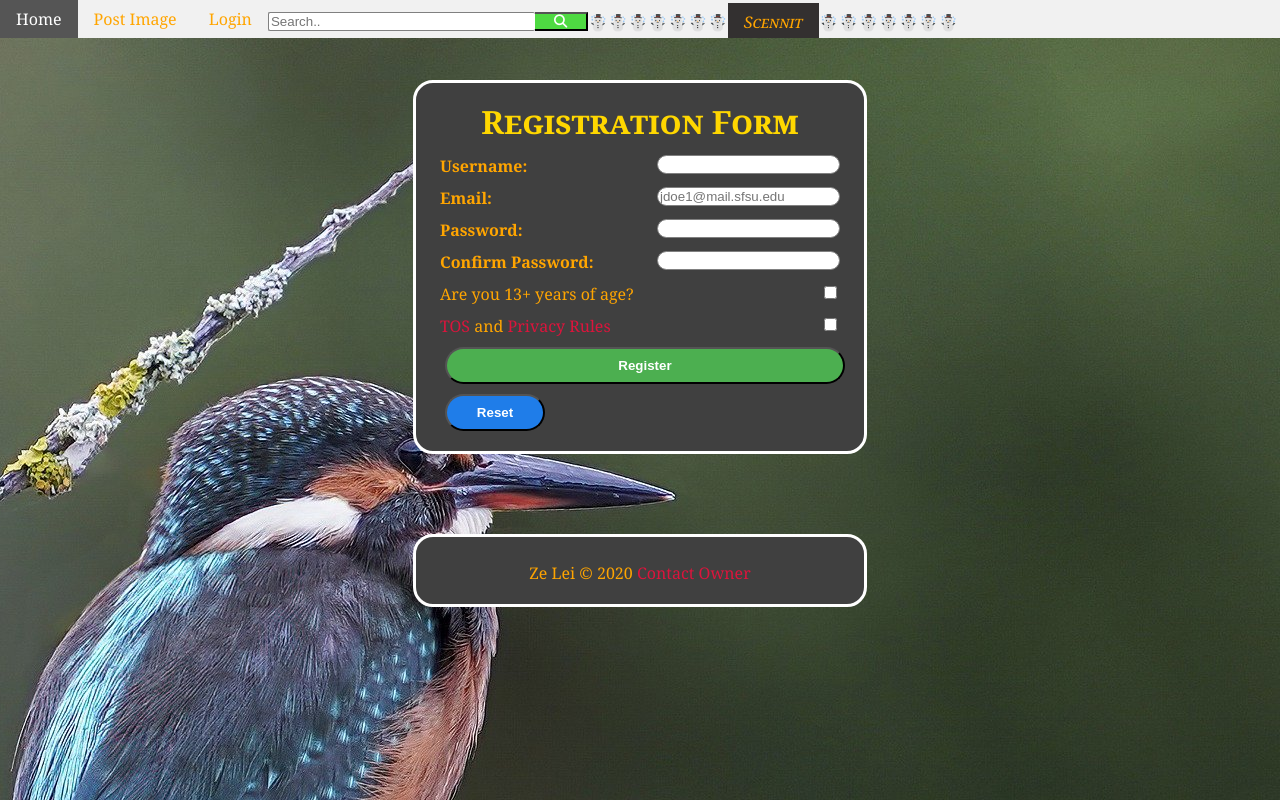
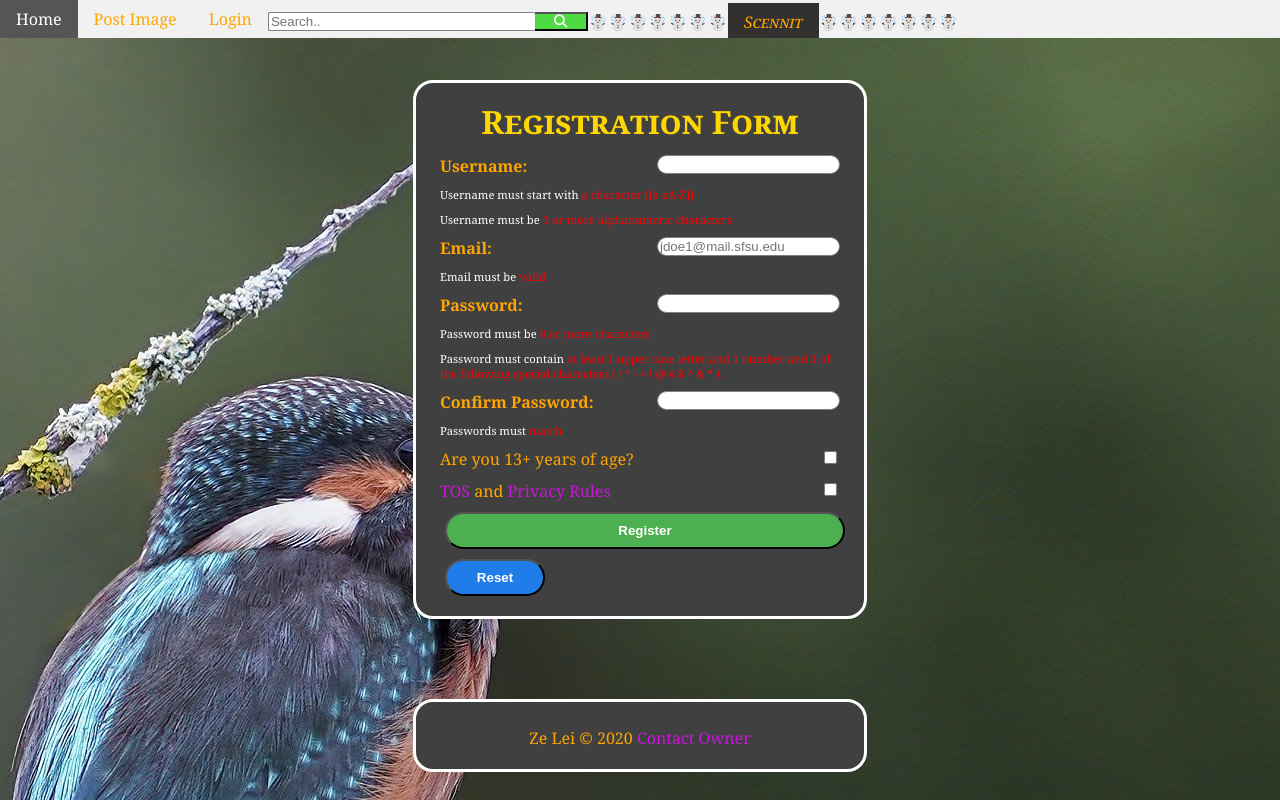
Before and after one commit to Frogger-Software/Scennit-Website, a Node server app: page /registration in a window 1280 px wide. Run offline with Node 20, Linux system fonts and the light colour scheme; some libraries are stand-ins or nearby versions.

Commit message:
spruced up frontend js for registration

```diff
--- a/application/public/css/form.css
+++ b/application/public/css/form.css
@@ -37,7 +37,7 @@ h1:hover{
 }
 
 .link{
-    color: crimson;
+    color: rgb(203, 20, 220);
 }
 
 .fileInput{
--- /dev/null
+++ b/application/public/css/registration.css
@@ -0,0 +1,11 @@
+.req{
+    color: red;
+}
+
+.white{
+    color: white;
+}
+
+.smaller{
+    font-size: .7em;
+}
--- a/application/public/js/registration.js
+++ b/application/public/js/registration.js
@@ -1,3 +1,5 @@
+var requirements = [false, false, false, false, false, false];
+
 function alphanumericCheck(str) {
     ascii = str.charCodeAt(0);
     if (ascii < 65 || ascii > 122) {
@@ -8,32 +10,86 @@ function alphanumericCheck(str) {
 
 let username = document.getElementById('username');
 username.onchange = function () {
-    var str = username.value;
-    if (!alphanumericCheck(str)) {
-        alert("Username must start with a character ([a-zA-Z])");
+    let req1 = document.getElementById('username-req1');
+    let req2 = document.getElementById('username-req2');
+    let str = username.value;
+    if (alphanumericCheck(str)) {
+        req1.style = "color: rgb(60, 255, 0)";
+        requirements[0] = true;
+    }else{
+        req1.style = "color: red";
+        requirements[0] = false;
     }
-    if (str.length < 3) {
-        alert("Username must be 3 or more alphanumeric characters");
+
+    if (str.length >= 3) {
+        req2.style = "color: rgb(60, 255, 0)";
+        requirements[1] = true;
+    }else{
+        req2.style = "color: red";
+        requirements[1] = false;
     }
+}
+
+let email = document.getElementById('email');
+email.onchange = function () {
+    let str = email.value;
+    let req = document.getElementById('email-req');
+    if(/^[a-zA-Z0-9.!#$%&'*+/=?^_`{|}~-]+@[a-zA-Z0-9-]+(?:\.[a-zA-Z0-9-]+)*$/.test(str)){
+        req.style = "color: rgb(60, 255, 0)";
+        requirements[2] = true;
+    }else{
+        req.style = "color: red)";
+        requirements[2] = false;
+    }
+
 }
 
 let password = document.getElementById('password');
 password.onchange = function () {
-    var str = password.value;
+    let req1 = document.getElementById('pass-req1');
+    let req2 = document.getElementById('pass-req2');
+    let str = password.value;
     const passRegex = new RegExp("^(?=.*[A-Z])(?=.*[0-9])(?=.*[/\*-+!@#\$%\^&])");
-    if (str.length < 8) {
-        alert("Password must be 8 or more characters");
+    if (str.length >= 8) {
+        req1.style = "color: rgb(60, 255, 0)";
+        requirements[3] = true;
+    }else{
+        req1.style = "color: red";
+        requirements[3] = false;
     }
-    if (!passRegex.test(str)) {
-        alert("Password must contain at least 1 upper case letter and 1 number and 1 of the following special characters ( / * - + ! @ # $ ^ & * ).");
+
+    if (passRegex.test(str)) {
+        req2.style = "color: rgb(60, 255, 0)";
+        requirements[4] = true;
+    }else{
+        req2.style = "color: red";
+        requirements[4] = false;
     }
 }
 
 let passwordConfirm = document.getElementById('password-confirm');
 passwordConfirm.onchange = function () {
-    var str1 = password.value;
-    var str2 = passwordConfirm.value;
-    if (str1 != str2) {
-        alert("Passwords don't match");
+    let req = document.getElementById('cpass-req');
+    let str1 = password.value;
+    let str2 = passwordConfirm.value;
+    if (str1 = str2) {
+        req.style = "color: rgb(60, 255, 0)";
+        requirements[5] = true;
+    }else{
+        req.style = "color: red";
+        requirements[5] = false;
     }
 }
+
+function isTrue(bool){
+    return bool;
+}
+
+let registerButton = document.getElementById('register-button');
+registerButton.onclick = function () {
+    if(requirements.every(isTrue)){
+        return true;
+    }else{
+        return false;
+    }
+}
--- a/application/views/registration.hbs
+++ b/application/views/registration.hbs
@@ -1,16 +1,10 @@
 <head>
+    <link rel="stylesheet" type="text/css" href="/public/css/registration.css">
     <script defer type="text/javascript" src="/public/js/registration.js"></script>
     <title>Registration</title>
 </head>
 
 <body>
-    {{!-- <ul>
-        <li><a href="./home">Home</a></li>
-        <li><a href="./login">Login</a></li>
-        <li><a class="active" href="./registration">Register</a></li>
-        <li><a href="./postimage">Post Image</a></li>
-        <li><a href="./Imagepost">Look at Image</a></li>
-    </ul> --}}
     <div class="center">
         <header>
             <h1 class="title">Registration Form</h1>
@@ -19,18 +13,25 @@
             <div>
                 <label><strong>Username:</strong></label>
                 <input type="text" required id="username" name="username" />
+                <div class="white smaller">Username must start with <span id="username-req1" class="req">a character ([a-zA-Z])</span></div>
+                <div class="white smaller">Username must be <span id="username-req2" class="req">3 or more alphanumeric characters</span></div>
             </div>
             <div>
                 <label><strong>Email:</strong></label>
                 <input type="email" required id="email" placeholder="jdoe1@mail.sfsu.edu" name="email" />
+                <div class="white smaller">Email must be <span id="email-req" class="req">valid</span></div>
             </div>
             <div>
                 <label><strong>Password:</strong></label>
                 <input type="password" required id="password" name="password" />
+                <div class="white smaller">Password must be <span id="pass-req1" class="req">8 or more characters</span></div>
+                <div class="white smaller">Password must contain <span id="pass-req2" class="req">at least 1 upper case letter
+                     and 1 number and 1 of the following special characters ( / * - + ! @ # $ ^ & * ).</span></div>
             </div>
             <div>
                 <label><strong>Confirm Password:</strong></label>
                 <input type="password" required id="password-confirm" name="cpassword" />
+                <div class="white smaller">Passwords must <span id="cpass-req" class="req">match</span></div>
             </div>
             <div>
                 Are you 13+ years of age?
```
